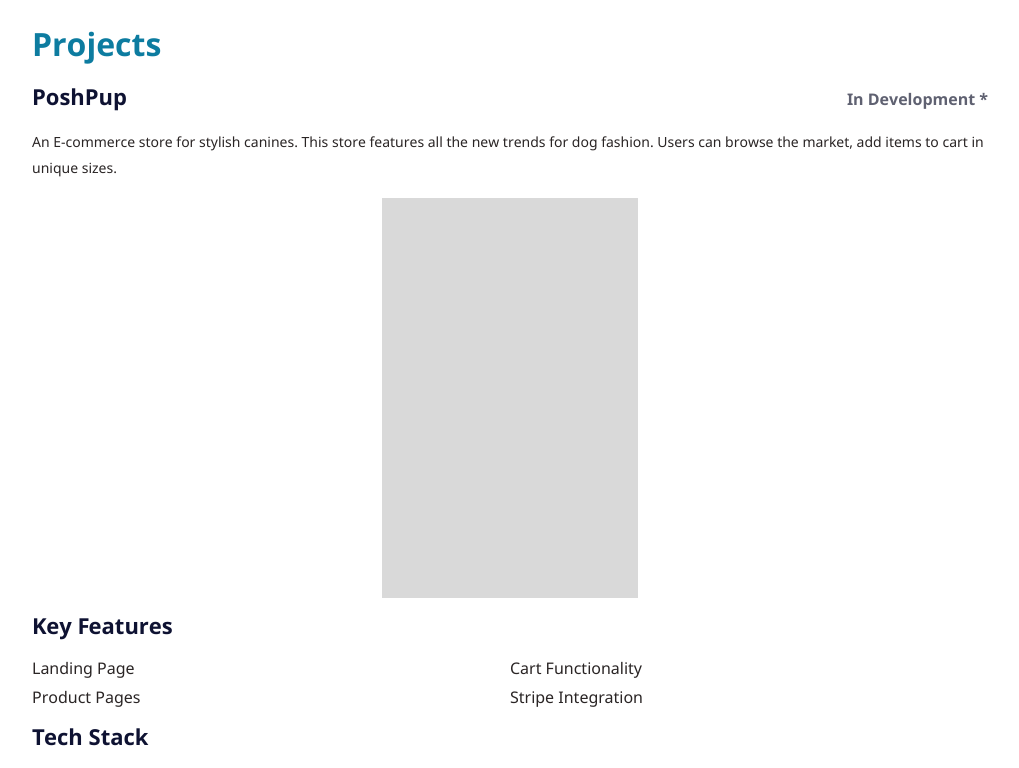
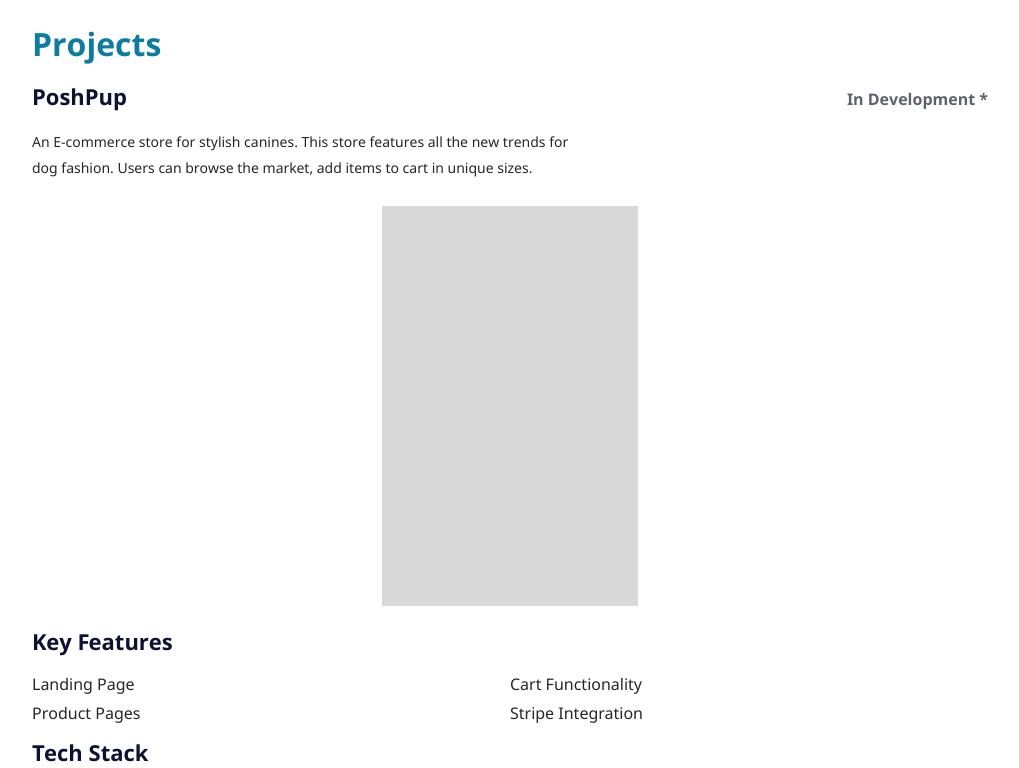
Before and after one commit to alejo2198/portfolio, a React (Create React App) app: page / in a window 1280 px wide. Shown: the part 1520-2288 px from the top of the page, without its empty margins (0-1019 px from the left). Built offline with nearby package versions, Linux system fonts and the light colour scheme.

Commit message:
fix spacing on project image,fix spacing on last project to get closer to headin

```diff
--- a/src/components/Project/Project.module.scss
+++ b/src/components/Project/Project.module.scss
@@ -22,12 +22,13 @@
         color:$primary-text-color;
         line-height: $m-body-lh;
         margin-bottom: $small-spacing;
+        max-width: min(34rem,100%);
     }
     &__image-container{
         width:16rem;
         height:25rem;
         background-color: #D9D9D9;
-        margin: $small-spacing auto;
+        margin: $medium-spacing auto;
 
     }
     &__features{
--- a/src/components/ProjectList/ProjectList.module.scss
+++ b/src/components/ProjectList/ProjectList.module.scss
@@ -2,6 +2,7 @@
 @use '../../styles/partials/mixins' as *;
 .project-section{
     padding: $small-spacing;
+    padding-bottom: 0;
     @include tablet{
         padding: $medium-spacing;
     }
```
